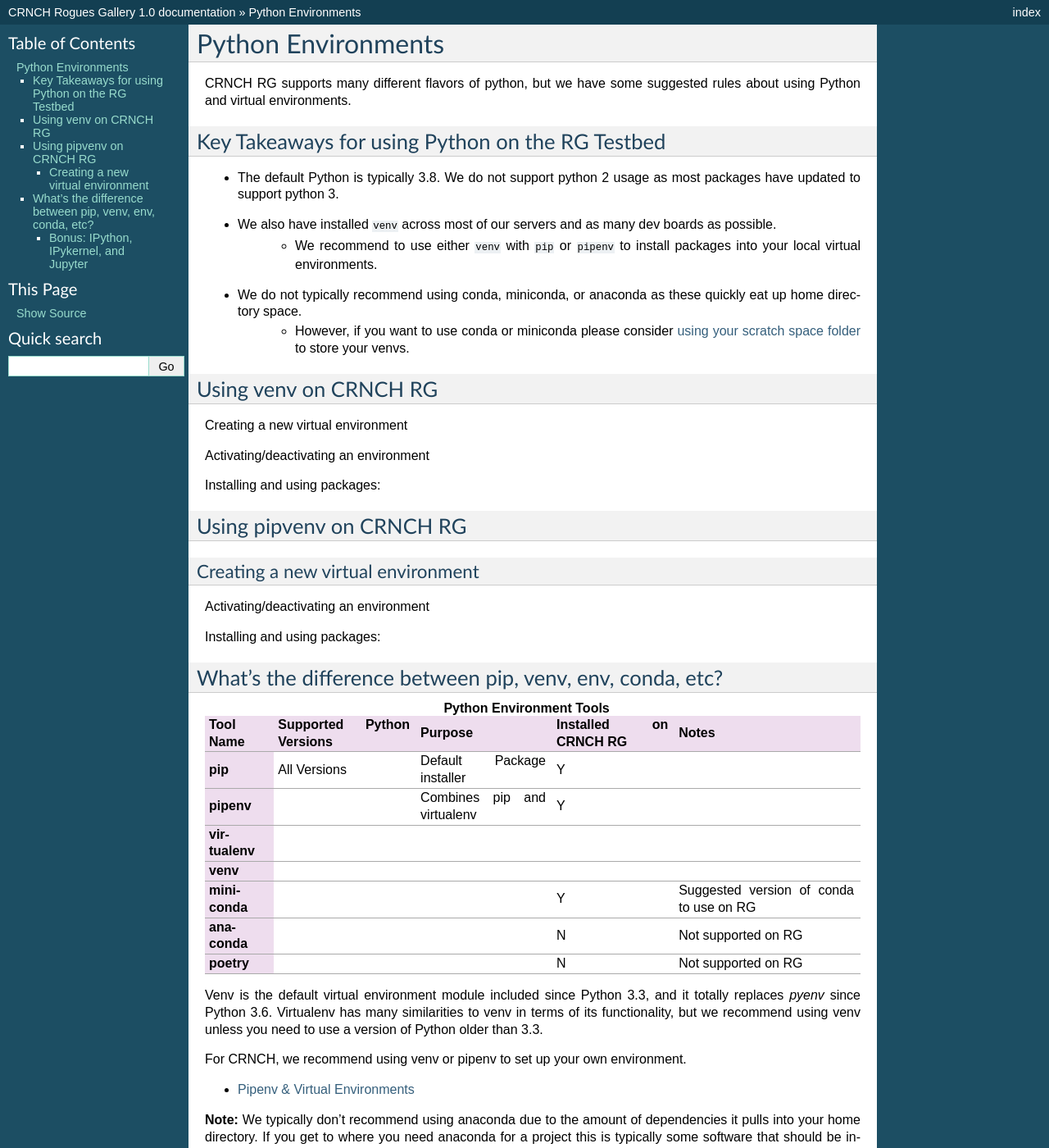
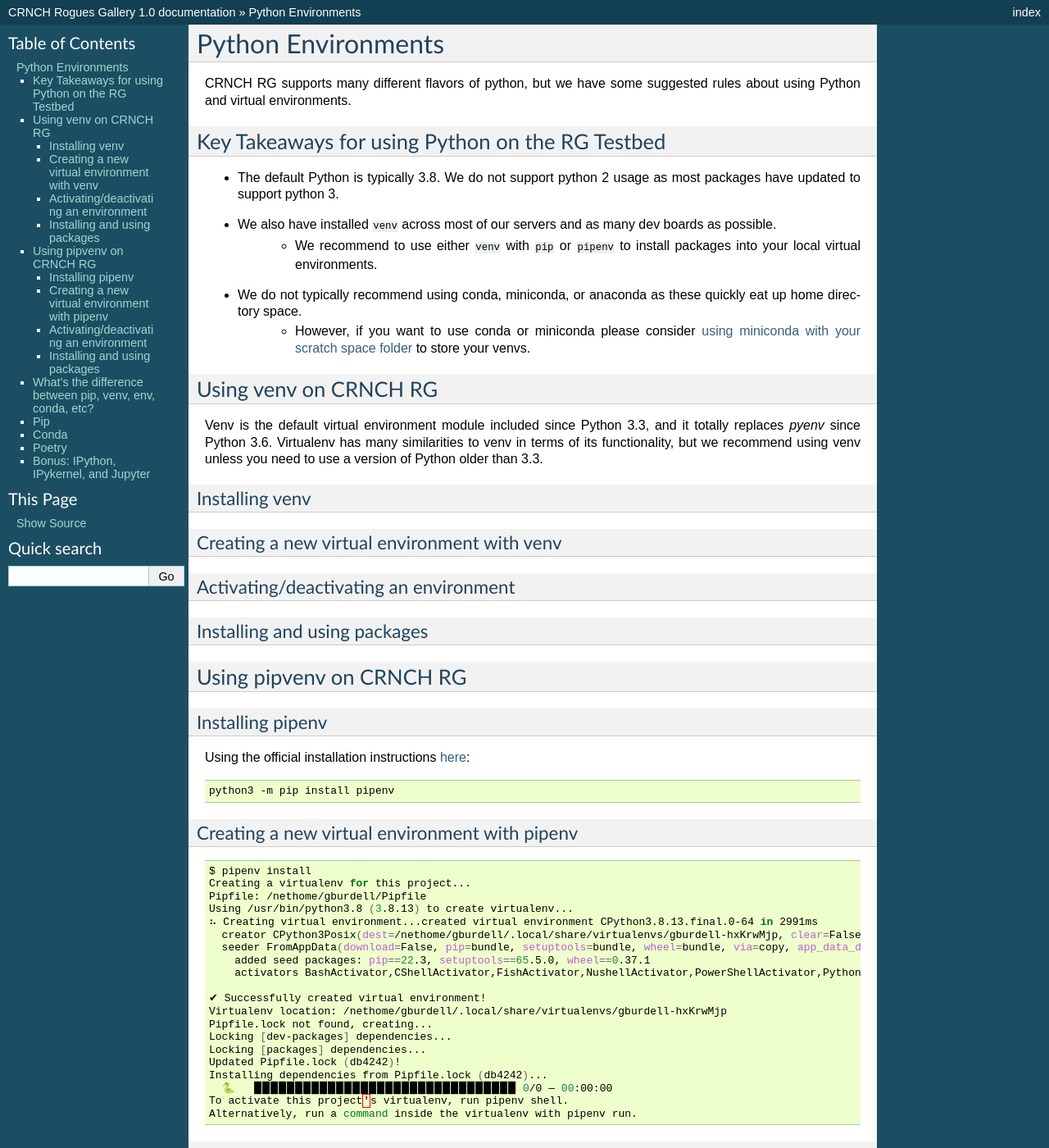
Before and after one commit to gt-crnch-rg/read-the-docs, a Sphinx documentation site: the page built from docs/general/python-environments.rst, in a window 1280 px wide and 1400 px high. Shown: the whole window at 82% size. Built offline with Sphinx 7.4.7, drawn with Linux system fonts in a browser that asks for light colours; pages that are not in the unit, such as notebooks, are missing from menus; some of the changed text lies outside the part shown.

Commit message:
Update python-environments.rst

```diff
--- a/docs/general/python-environments.rst
+++ b/docs/general/python-environments.rst
@@ -11,33 +11,71 @@ Key Takeaways for using Python on the RG Testbed
 - We also have installed :code:`venv` across most of our servers and as many dev boards as possible.
     - We recommend to use either :code:`venv` with :code:`pip` or :code:`pipenv` to install packages into your local virtual environments.
 - We do not typically recommend using conda, miniconda, or anaconda as these quickly eat up home directory space.
-    - However, if you want to use conda or miniconda please consider `using your scratch space folder <https://gt-crnch-rg.readthedocs.io/en/main/general/rg-filesystems.html>`__ to store your venvs.
+    - However, if you want to use conda or miniconda please consider `using miniconda with your scratch space folder <https://gt-crnch-rg.readthedocs.io/en/main/general/rg-filesystems.html>`__ to store your venvs.
 
 
 Using venv on CRNCH RG
 ======================
+Venv is the default virtual environment module included since Python 3.3, and it totally replaces `pyenv` since Python 3.6. Virtualenv has many similarities to venv in terms of its functionality, but we recommend using venv unless you need to use a version of Python older than 3.3.
 
-Creating a new virtual environment
+Installing venv
+~~~~~~~~~~~~~~~~
+
+Creating a new virtual environment with venv
+~~~~~~~~~~~~~~~~
 
 Activating/deactivating an environment
+~~~~~~~~~~~~~~~~
 
-Installing and using packages:
-
+Installing and using packages
+~~~~~~~~~~~~~~~~
 
 Using pipvenv on CRNCH RG
 ======================
 
-Creating a new virtual environment
+Installing pipenv
+~~~~~~~~~~~~~~~~
+Using the official installation instructions `here <https://pipenv.pypa.io/en/latest/install/#installing-pipenv>`__:
+
+.. code:: shell
+
+    python3 -m pip install pipenv
+
+Creating a new virtual environment with pipenv
 ~~~~~~~~~~~~~~~~~~~~~~~~~~~~~~~~~~
 
+.. code:: shell
+
+    $ pipenv install
+    Creating a virtualenv for this project...
+    Pipfile: /nethome/gburdell/Pipfile
+    Using /usr/bin/python3.8 (3.8.13) to create virtualenv...
+    ⠦ Creating virtual environment...created virtual environment CPython3.8.13.final.0-64 in 2991ms
+      creator CPython3Posix(dest=/nethome/gburdell/.local/share/virtualenvs/gburdell-hxKrwMjp, clear=False, no_vcs_ignore=False, global=False)
+      seeder FromAppData(download=False, pip=bundle, setuptools=bundle, wheel=bundle, via=copy, app_data_dir=/nethome/gburdell/.local/share/virtualenv)
+        added seed packages: pip==22.3, setuptools==65.5.0, wheel==0.37.1
+        activators BashActivator,CShellActivator,FishActivator,NushellActivator,PowerShellActivator,PythonActivator
+
+    ✔ Successfully created virtual environment!
+    Virtualenv location: /nethome/gburdell/.local/share/virtualenvs/gburdell-hxKrwMjp
+    Pipfile.lock not found, creating...
+    Locking [dev-packages] dependencies...
+    Locking [packages] dependencies...
+    Updated Pipfile.lock (db4242)!
+    Installing dependencies from Pipfile.lock (db4242)...
+      🐍   ▉▉▉▉▉▉▉▉▉▉▉▉▉▉▉▉▉▉▉▉▉▉▉▉▉▉▉▉▉▉▉▉ 0/0 — 00:00:00
+    To activate this project's virtualenv, run pipenv shell.
+    Alternatively, run a command inside the virtualenv with pipenv run.
+
 Activating/deactivating an environment
+~~~~~~~~~~~~~~~~~~~~~~~~~~~~~~~~~~~~~~
 
-Installing and using packages:
+Installing and using packages
+~~~~~~~~~~~~~~~~~~~~~~~~~~~~~
 
 
 What's the difference between pip, venv, env, conda, etc?
 =============
-
 
 .. list-table:: **Python Environment Tools**
     :widths: auto
@@ -85,26 +123,11 @@ What's the difference between pip, venv, env, conda, etc?
       - N
       - Not supported on RG
 
-
-Venv
--------
-
-Venv is the default virtual environment module included since Python 3.3, and it totally replaces `pyenv` since Python 3.6. Virtualenv has many similarities to venv in terms of its functionality, but we recommend using venv unless you need to use a version of Python older than 3.3.
-
-For CRNCH, we recommend using venv or pipenv to set up your own environment.
-
-
-
-Pipenv
-------
-
-- `Pipenv & Virtual Environments <https://docs.python-guide.org/dev/virtualenvs/>`__
-
 Pip
-^^^^^^^^^^^^^^
+==============
 
 Conda
-^^^^^^^^^^^^^^
+===================
 **Note:** We typically don't recommend using anaconda due to the amount of dependencies it pulls into your home directory. If you get to where you need anaconda for a project this is typically some software that should be installed in a project space or system-wide!
 
 Resources with more details on differences between different Python packages:
@@ -115,9 +138,9 @@ Resources with more details on differences between different Python packages:
 - `NERSC's guide on using python with anaconda <https://docs.nersc.gov/development/languages/python/>`__
 
 Poetry
-^^^^^^^^^^^^^^^^
-
+===============
+Poetry is a tool for dependency management and packaging similar to pipenv (which combines pip and venv). While we don't currently support it, you may be interested to try it out in your user-local setup. Read more about Poetry at the `official website <https://python-poetry.org/docs/>`__.
 
 Bonus: IPython, IPykernel, and Jupyter
-~~~~~~~~~~~~~~~~~~~~~~~~~~~~~~~~~~~~~~
+======================================
 You may see some reference to IPython kernels which switching between virtual environments or especially for Jupyter notebooks. In short, IPython (`see site <https://ipython.org/>`__) is a command shell for interactive Python execution that can be extended for GUI applications and parallel computing. Jupyter is a web-based interactive tool that builds on IPython but also supports many other kernels for languages like Julia and R. You can read more about kernels for Jupyter `at this link <https://docs.jupyter.org/en/latest/projects/kernels.html>`__.
```
